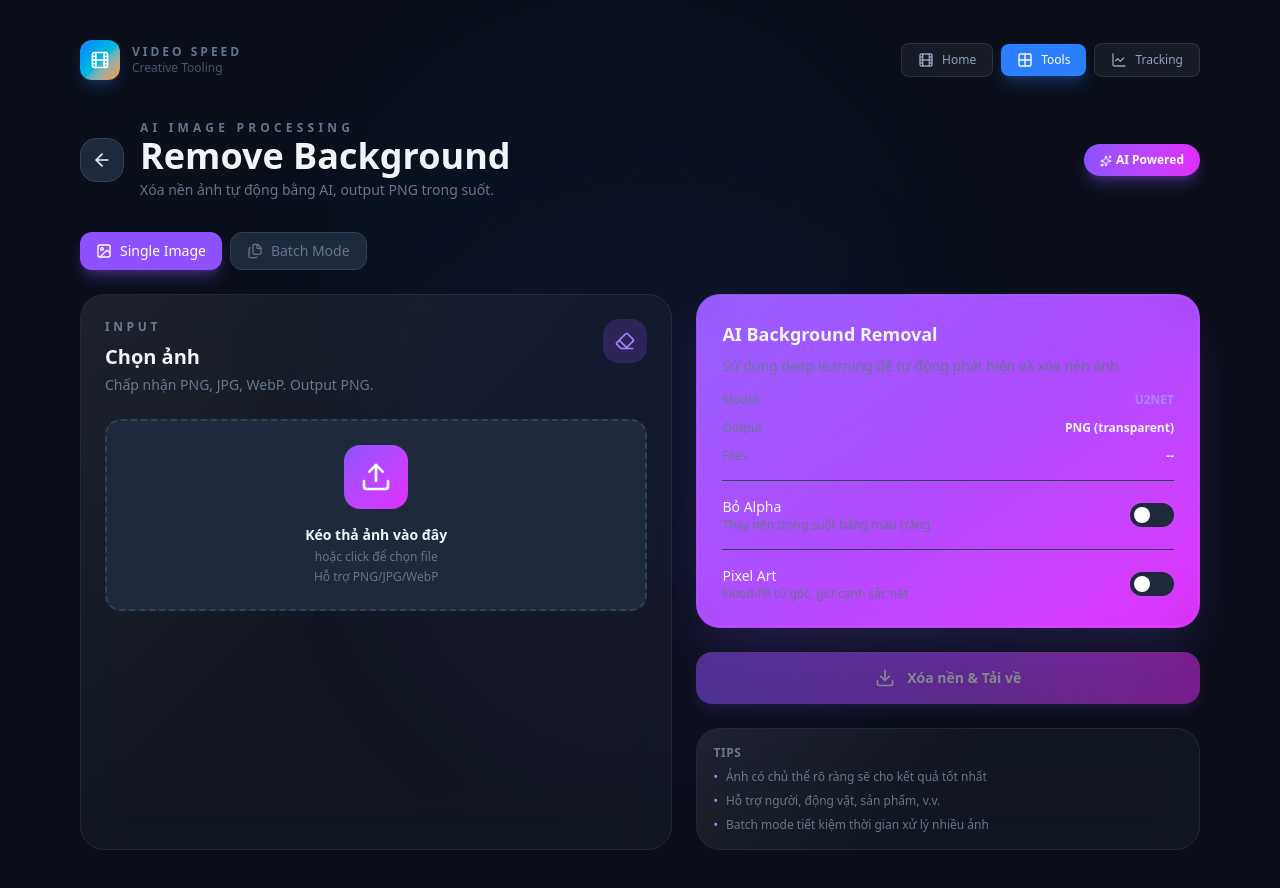
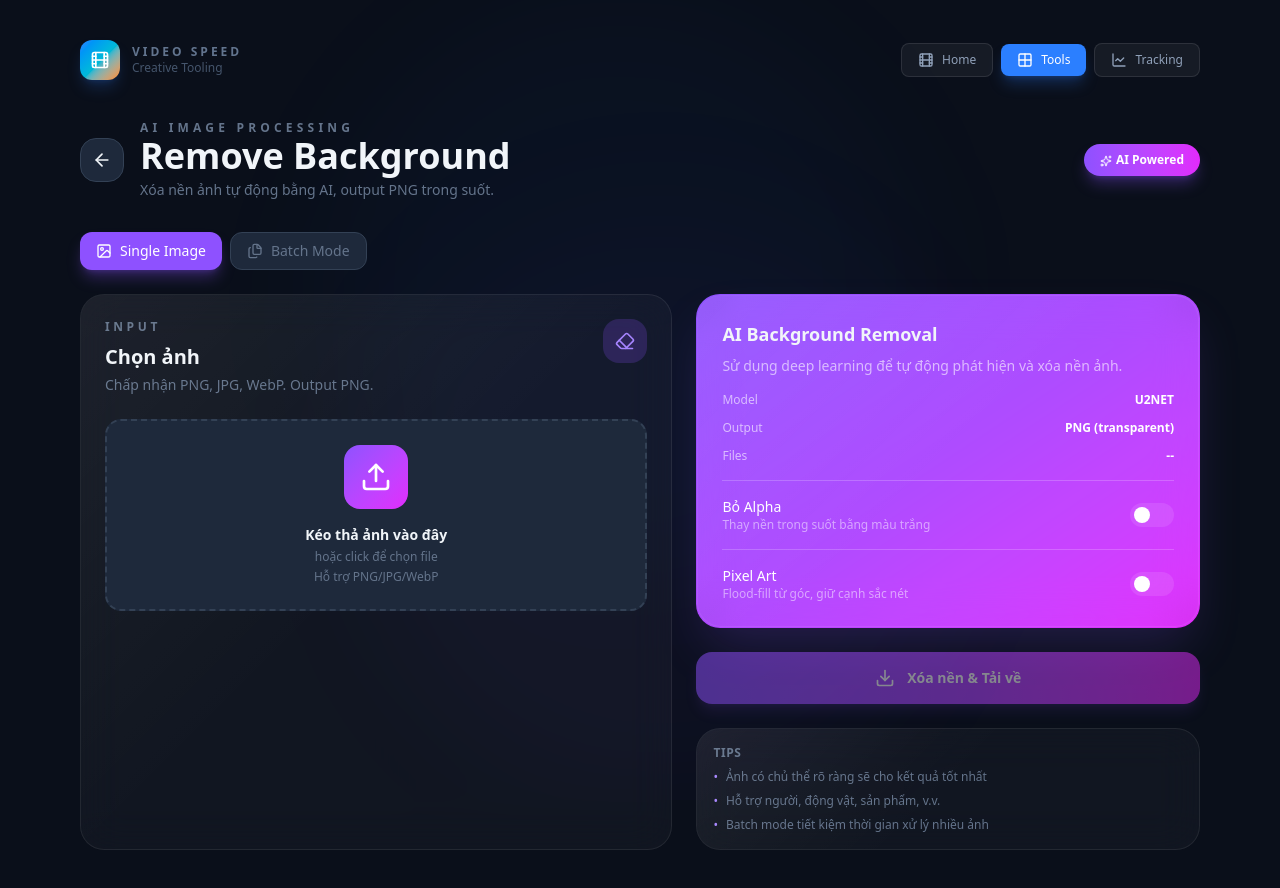
Before and after one commit to Nam0101/video-speed, a Next.js app in the folder frontend/: page /tools/remove-bg in a window 1280 px wide. Shown: the top 888 px of the page. Built offline with nearby package versions, Linux system fonts and the light colour scheme; no server answers.

Commit message:
fix: improve text contrast in remove-bg card

```diff
--- a/frontend/src/app/tools/remove-bg/page.tsx
+++ b/frontend/src/app/tools/remove-bg/page.tsx
@@ -370,23 +370,23 @@ export default function RemoveBackgroundPage() {
                             <h3 className="text-lg font-heading font-semibold text-[var(--foreground)]">
                                 AI Background Removal
                             </h3>
-                            <p className="mt-2 text-sm text-[var(--muted)]">
+                            <p className="mt-2 text-sm text-white/60">
                                 Sử dụng deep learning để tự động phát hiện và xóa nền ảnh.
                             </p>
-                            <div className="mt-4 grid gap-3 text-xs text-[var(--muted)]">
+                            <div className="mt-4 grid gap-3 text-xs text-white/60">
                                 <div className="flex items-center justify-between">
                                     <span>Model</span>
-                                    <span className="font-semibold text-violet-400">{pixelArtMode ? "Flood Fill" : "U2NET"}</span>
+                                    <span className="font-semibold text-white">{pixelArtMode ? "Flood Fill" : "U2NET"}</span>
                                 </div>
                                 <div className="flex items-center justify-between">
                                     <span>Output</span>
-                                    <span className="font-semibold text-[var(--foreground)]">
+                                    <span className="font-semibold text-white">
                                         {removeAlpha ? "PNG (nền trắng)" : "PNG (transparent)"}
                                     </span>
                                 </div>
                                 <div className="flex items-center justify-between">
                                     <span>Files</span>
-                                    <span className="font-semibold text-[var(--foreground)]">
+                                    <span className="font-semibold text-white">
                                         {mode === "single"
                                             ? file
                                                 ? "1 ảnh"
@@ -399,18 +399,18 @@ export default function RemoveBackgroundPage() {
                             </div>
 
                             {/* Remove Alpha Toggle */}
-                            <div className="mt-4 pt-4 border-t border-[var(--border)]">
+                            <div className="mt-4 pt-4 border-t border-white/20">
                                 <label className="flex items-center justify-between cursor-pointer">
                                     <div>
-                                        <p className="text-sm font-medium text-[var(--foreground)]">Bỏ Alpha</p>
-                                        <p className="text-xs text-[var(--muted)]">Thay nền trong suốt bằng màu trắng</p>
+                                        <p className="text-sm font-medium text-white">Bỏ Alpha</p>
+                                        <p className="text-xs text-white/50">Thay nền trong suốt bằng màu trắng</p>
                                     </div>
                                     <button
                                         type="button"
                                         role="switch"
                                         aria-checked={removeAlpha}
                                         onClick={() => setRemoveAlpha(!removeAlpha)}
-                                        className={`relative inline-flex h-6 w-11 items-center rounded-full transition-colors cursor-pointer ${removeAlpha ? "bg-violet-500" : "bg-[var(--secondary)]"}`}
+                                        className={`relative inline-flex h-6 w-11 items-center rounded-full transition-colors cursor-pointer ${removeAlpha ? "bg-white/30" : "bg-white/10"}`}
                                     >
                                         <span className={`inline-block h-4 w-4 transform rounded-full bg-white transition-transform ${removeAlpha ? "translate-x-6" : "translate-x-1"}`} />
                                     </button>
@@ -418,18 +418,18 @@ export default function RemoveBackgroundPage() {
                             </div>
 
                             {/* Pixel Art Mode Toggle */}
-                            <div className="mt-4 pt-4 border-t border-[var(--border)]">
+                            <div className="mt-4 pt-4 border-t border-white/20">
                                 <label className="flex items-center justify-between cursor-pointer">
                                     <div>
-                                        <p className="text-sm font-medium text-[var(--foreground)]">Pixel Art</p>
-                                        <p className="text-xs text-[var(--muted)]">Flood-fill từ góc, giữ cạnh sắc nét</p>
+                                        <p className="text-sm font-medium text-white">Pixel Art</p>
+                                        <p className="text-xs text-white/50">Flood-fill từ góc, giữ cạnh sắc nét</p>
                                     </div>
                                     <button
                                         type="button"
                                         role="switch"
                                         aria-checked={pixelArtMode}
                                         onClick={() => setPixelArtMode(!pixelArtMode)}
-                                        className={`relative inline-flex h-6 w-11 items-center rounded-full transition-colors cursor-pointer ${pixelArtMode ? "bg-violet-500" : "bg-[var(--secondary)]"}`}
+                                        className={`relative inline-flex h-6 w-11 items-center rounded-full transition-colors cursor-pointer ${pixelArtMode ? "bg-white/30" : "bg-white/10"}`}
                                     >
                                         <span className={`inline-block h-4 w-4 transform rounded-full bg-white transition-transform ${pixelArtMode ? "translate-x-6" : "translate-x-1"}`} />
                                     </button>
@@ -438,8 +438,8 @@ export default function RemoveBackgroundPage() {
                                 {pixelArtMode && (
                                     <div className="mt-3 space-y-2">
                                         <div className="flex items-center justify-between">
-                                            <span className="text-xs text-[var(--muted)]">Tolerance</span>
-                                            <span className="text-xs font-semibold text-violet-400">{tolerance}</span>
+                                            <span className="text-xs text-white/60">Tolerance</span>
+                                            <span className="text-xs font-semibold text-white">{tolerance}</span>
                                         </div>
                                         <input
                                             type="range"
@@ -449,7 +449,7 @@ export default function RemoveBackgroundPage() {
                                             onChange={(e) => setTolerance(Number(e.target.value))}
                                             className="w-full accent-violet-500"
                                         />
-                                        <p className="text-[10px] text-[var(--muted)]">
+                                        <p className="text-[10px] text-white/50">
                                             0 = chính xác tuyệt đối, 8-15 = chịu JPEG artifact
                                         </p>
                                     </div>
```
